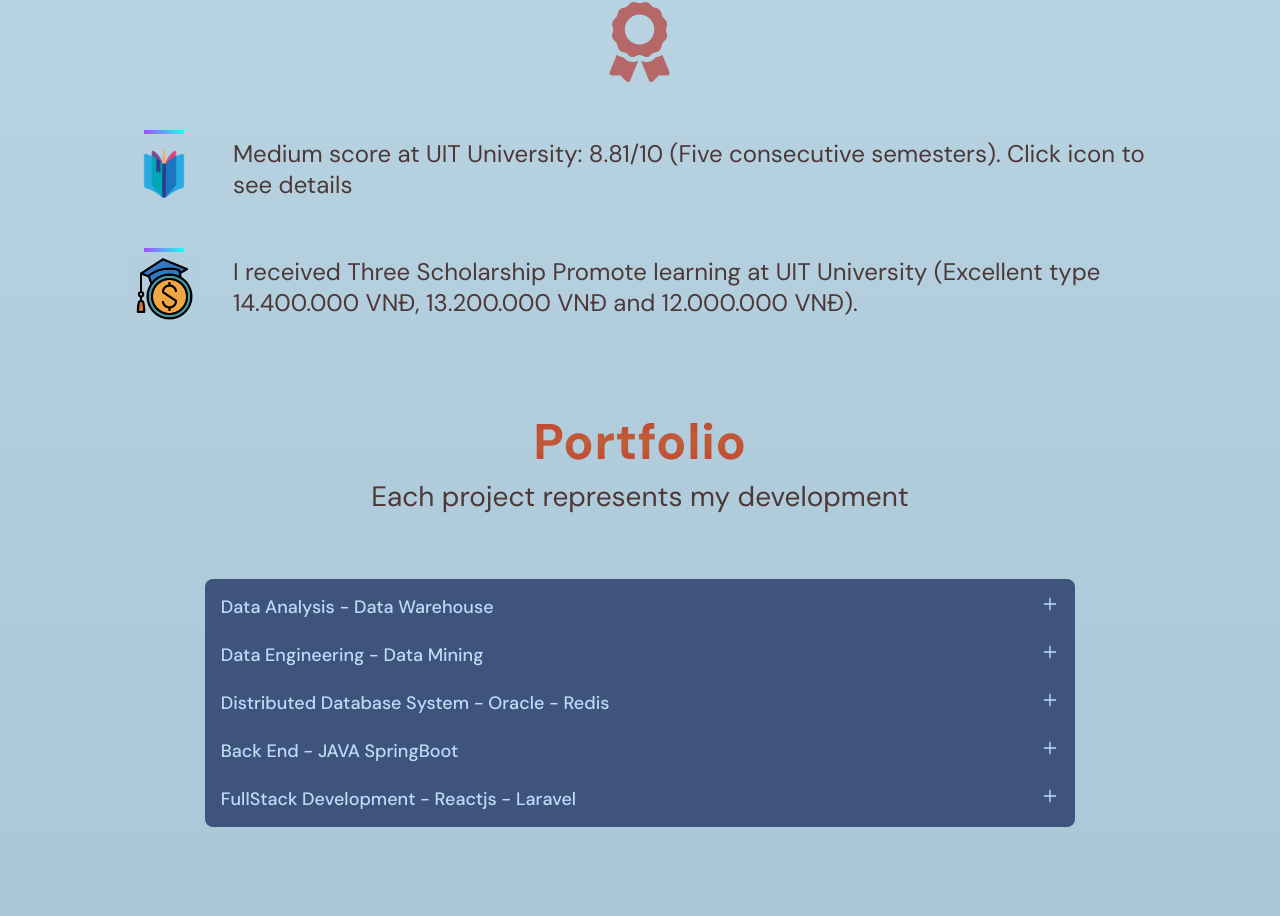
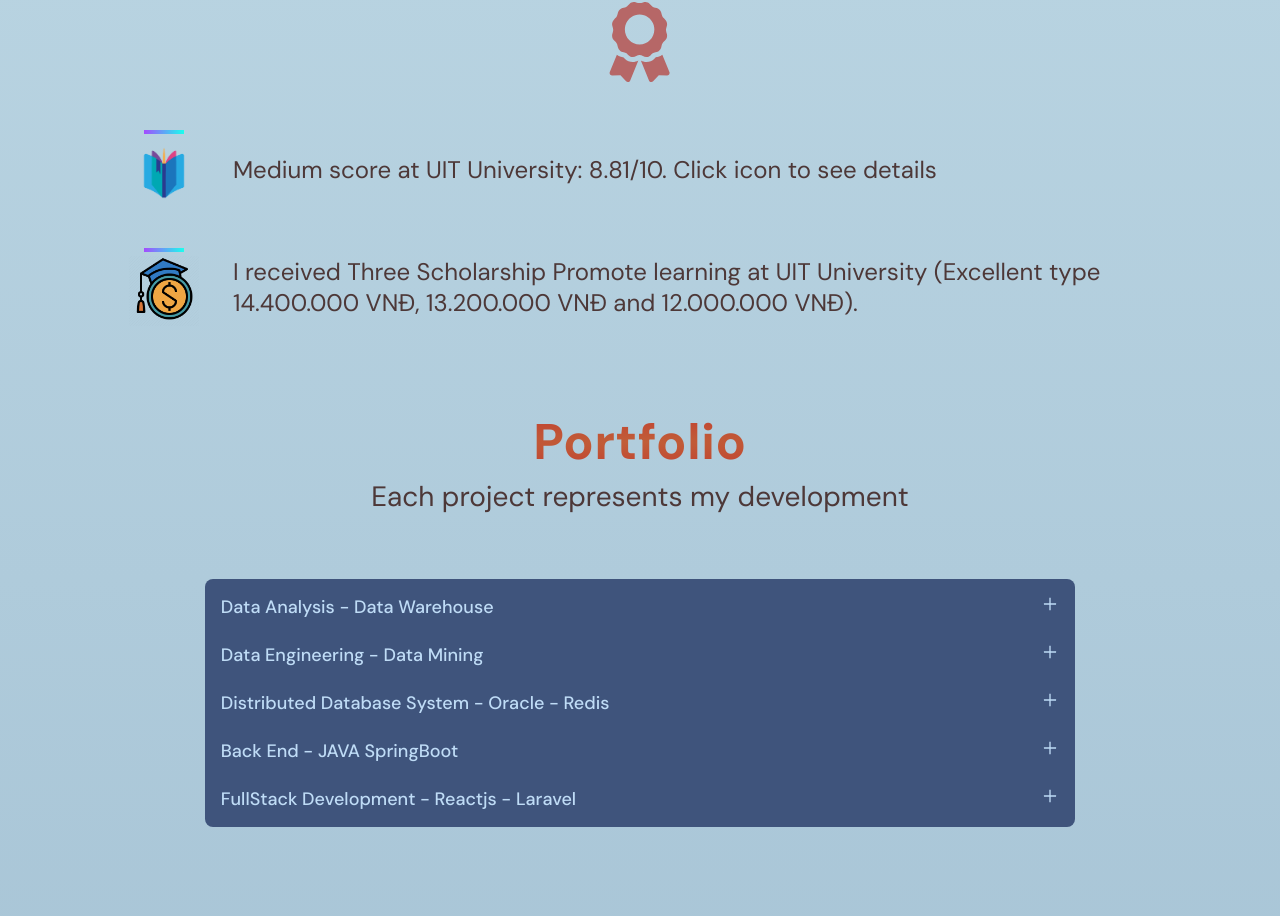
Before and after one commit to phuchs47203/portfolio-phs, a React (Vite) app: page / in a window 1280 px wide. Shown: the part 2010-2926 px from the top of the page. Built offline with nearby package versions, Linux system fonts and the light colour scheme.

Commit message:
edit achievement

```diff
--- a/src/container/Achievement/Achievement.jsx
+++ b/src/container/Achievement/Achievement.jsx
@@ -6,7 +6,7 @@ import { FaAward } from 'react-icons/fa';
 const achieDATA = [
     {
         logourl: imagess.score,
-        text: 'Medium score at UIT University: 8.81/10 (Five consecutive semesters). Click icon to see details',
+        text: 'Medium score at UIT University: 8.81/10. Click icon to see details',
         linkDemonstrate: 'https://drive.google.com/file/d/1mhUAVZcDfL5miRptiyXnEOHD0uhG6-D_/view?usp=sharing',
     },
     {
```
